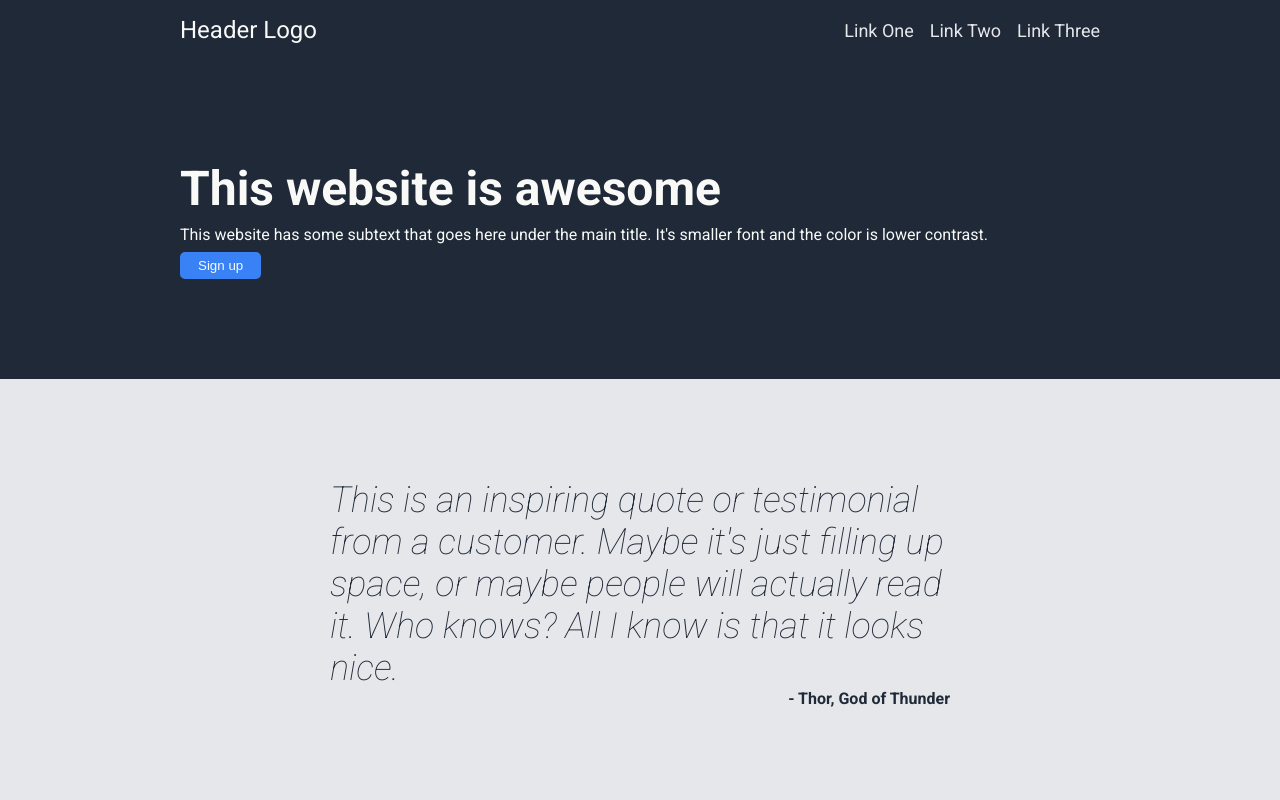
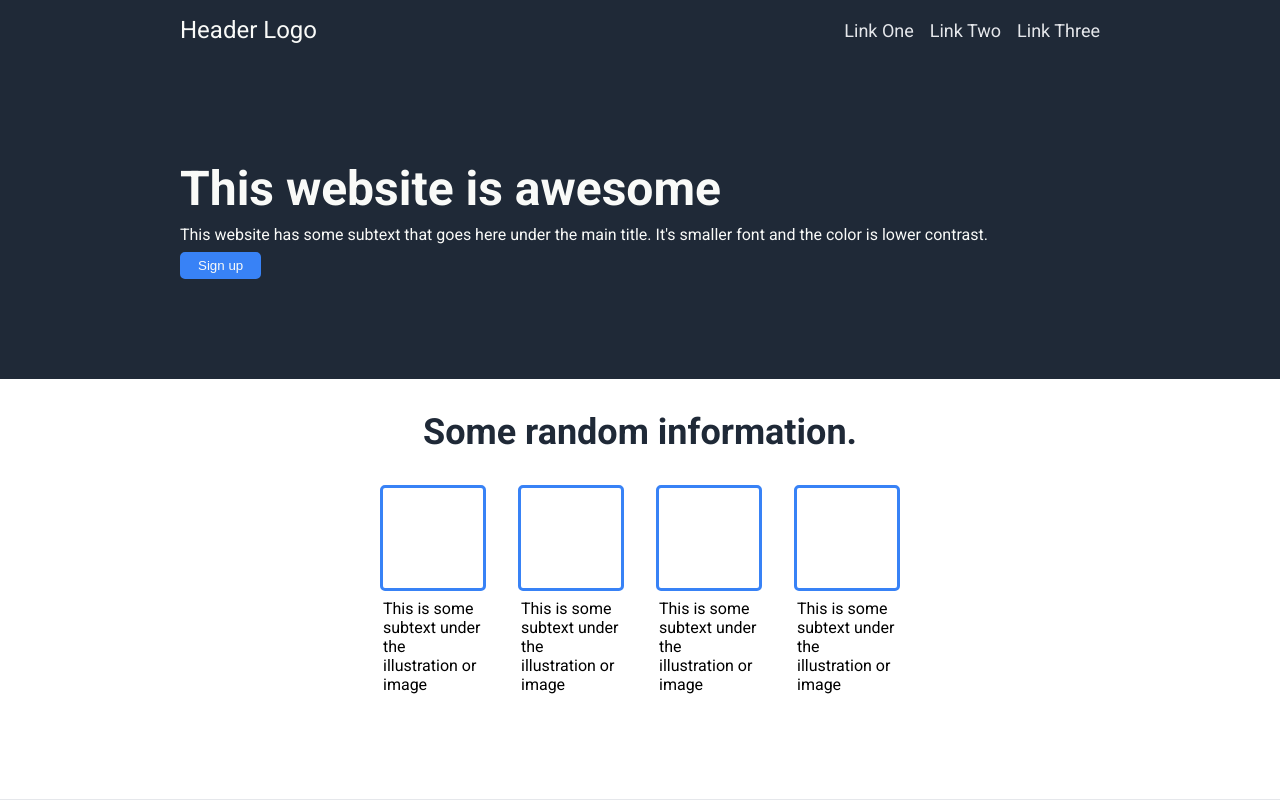
Before and after one commit to nicholas-lacourse93/landing-page, a plain HTML site: page index.html in a window 1280 px wide. Shown: the top 800 px of the page. Drawn offline with Linux system fonts and the light colour scheme.

Commit message:
Add styling and content to random-info section

```diff
--- a/css/styles.css
+++ b/css/styles.css
@@ -82,6 +82,49 @@ a {
     border-radius: 5px;
 }
 
+.random-info-container {
+    display: flex;
+    flex-direction: column;
+    align-items: center;
+    padding-left: 330px;
+    padding-right: 330px;
+    padding-top: 0px;
+    padding-bottom: 100px;
+}
+
+.random-info-title {
+    font-size: 36px;
+    font-weight: bolder;
+    color: #1f2937;
+    margin: 0px;
+    padding: 32px;
+}
+
+.random-info-content {
+    display: flex;
+    flex-wrap: wrap;
+    gap: 32px;
+}
+
+.random-container {
+    display: flex;
+    flex-direction: column;
+    align-items: center;
+    gap: 8px;
+}
+
+.img-container {
+    border: 3px solid #3882f6;
+    border-radius: 5px;
+    height: 100px;
+    width: 100px;
+}
+
+.info-container {
+    height: 100px;
+    width: 100px;
+}
+
 .cta-box {
     background-color: #3882f6;
     padding: 16px 48px;
--- a/index.html
+++ b/index.html
@@ -39,7 +39,37 @@
             </div>
         </div>
     </div>
-    <div class="random-info-container"></div>
+    <div class="random-info-container">
+        <div class="random-info-title">
+            Some random information.
+        </div>
+        <div class="random-info-content">
+            <div class="random-container">
+                <div class="img-container"></div>
+                <div class="info-container">
+                    This is some subtext under the illustration or image
+                </div>
+            </div>
+            <div class="random-container">
+                <div class="img-container"></div>
+                <div class="info-container">
+                    This is some subtext under the illustration or image
+                </div>
+            </div>
+            <div class="random-container">
+                <div class="img-container"></div>
+                <div class="info-container">
+                    This is some subtext under the illustration or image
+                </div>
+            </div>
+            <div class="random-container">
+                <div class="img-container"></div>
+                <div class="info-container">
+                    This is some subtext under the illustration or image
+                </div>
+            </div>
+        </div>
+    </div>
     <div class="quote-container">
         <div class="quote-box">
             <div class="quote-content">
```
